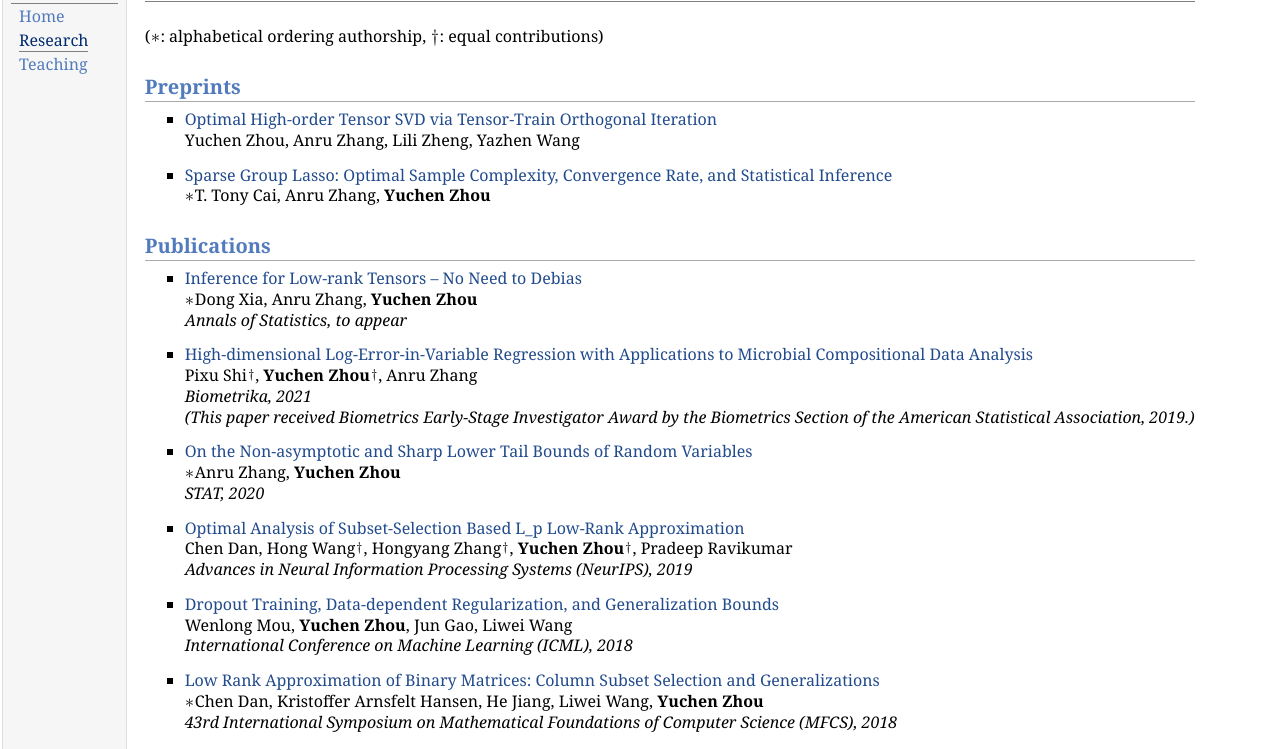
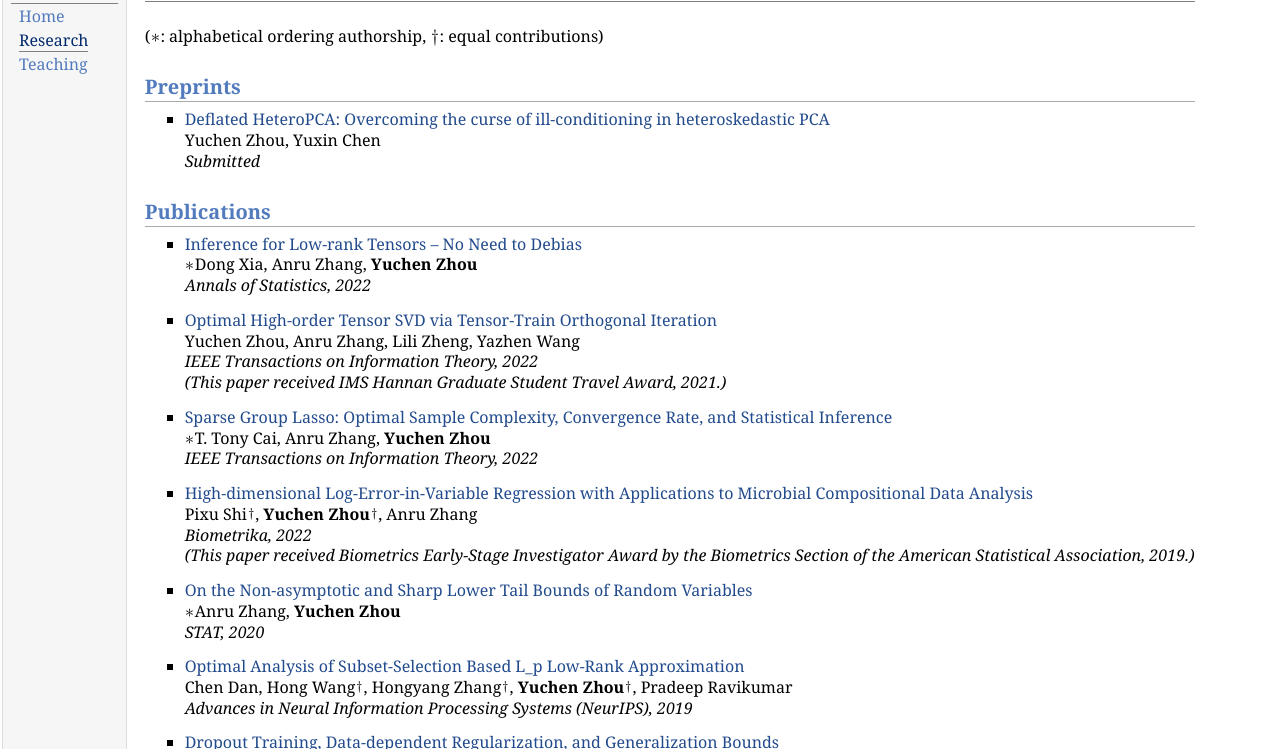
Before and after one commit to YuchenZhou-stat/YuchenZhou-stat.github.io, a plain HTML site: page research.html in a window 1280 px wide. Shown: the part 48-797 px from the top of the page. Drawn offline with Linux system fonts and the light colour scheme.

Commit message:
Add files via upload

```diff
--- a/research.html
+++ b/research.html
@@ -23,26 +23,35 @@
 <p>(<img class="eq" src="eqs/5376016171-130.png" alt="*" style="vertical-align: -0px" />: alphabetical ordering authorship, <img class="eq" src="eqs/2642310109938868105-130.png" alt="dagger" style="vertical-align: -4px" />: equal contributions)</p>
 <h2>Preprints</h2>
 <ul>
-<li><p><a href="https://arxiv.org/abs/2010.02482">Optimal High-order Tensor SVD via Tensor-Train Orthogonal Iteration</a> <br />
-Yuchen Zhou, Anru Zhang, Lili Zheng, Yazhen Wang <br /></p>
-</li>
-</ul>
-<ul>
-<li><p><a href="https://arxiv.org/abs/1909.09851">Sparse Group Lasso: Optimal Sample Complexity, Convergence Rate, and Statistical Inference</a> <br />
-<img class="eq" src="eqs/5376016171-130.png" alt="*" style="vertical-align: -0px" />T. Tony Cai, Anru Zhang, <b>Yuchen Zhou</b> <br /> </p>
+<li><p><a href="https://arxiv.org/abs/2303.06198">Deflated HeteroPCA: Overcoming the curse of ill-conditioning in heteroskedastic PCA</a> <br />
+Yuchen Zhou, Yuxin Chen <br />
+<i>Submitted</i> <br /></p>
 </li>
 </ul>
 <h2>Publications</h2>
 <ul>
 <li><p><a href="https://arxiv.org/abs/2012.14844">Inference for Low-rank Tensors &ndash; No Need to Debias</a> <br />
 <img class="eq" src="eqs/5376016171-130.png" alt="*" style="vertical-align: -0px" />Dong Xia, Anru Zhang, <b>Yuchen Zhou</b> <br />
-<i>Annals of Statistics, to appear</i> <br /></p>
+<i>Annals of Statistics, 2022</i> <br /></p>
+</li>
+</ul>
+<ul>
+<li><p><a href="https://arxiv.org/abs/2010.02482">Optimal High-order Tensor SVD via Tensor-Train Orthogonal Iteration</a> <br />
+Yuchen Zhou, Anru Zhang, Lili Zheng, Yazhen Wang <br />
+<i>IEEE Transactions on Information Theory, 2022</i> <br />
+<i>(This paper received IMS Hannan Graduate Student Travel Award, 2021.)</i> <br /></p>
+</li>
+</ul>
+<ul>
+<li><p><a href="https://arxiv.org/abs/1909.09851">Sparse Group Lasso: Optimal Sample Complexity, Convergence Rate, and Statistical Inference</a> <br />
+<img class="eq" src="eqs/5376016171-130.png" alt="*" style="vertical-align: -0px" />T. Tony Cai, Anru Zhang, <b>Yuchen Zhou</b> <br />
+<i>IEEE Transactions on Information Theory, 2022</i> <br /> </p>
 </li>
 </ul>
 <ul>
 <li><p><a href="https://arxiv.org/abs/1811.11709">High-dimensional Log-Error-in-Variable Regression with Applications to Microbial Compositional Data Analysis</a> <br />
 Pixu Shi<img class="eq" src="eqs/2783373202775312484-130.png" alt="^dagger" style="vertical-align: --3px" />, <b>Yuchen Zhou<img class="eq" src="eqs/2783373202775312484-130.png" alt="^dagger" style="vertical-align: --3px" /></b>, Anru Zhang <br />
-<i>Biometrika, 2021</i> <br />
+<i>Biometrika, 2022</i> <br />
 <i>(This paper received Biometrics Early-Stage Investigator Award by the Biometrics Section of the American Statistical Association, 2019.)</i> <br /></p>
 </li>
 </ul>
@@ -72,7 +81,7 @@ Wenlong Mou, <b>Yuchen Zhou</b>, Jun Gao, Liwei Wang <br />
 </ul>
 <div id="footer">
 <div id="footer-text">
-Page generated 2022-01-08 23:33:23 EST, by <a href="http://jemdoc.jaboc.net/">jemdoc</a>.
+Page generated 2023-08-08 22:22:26 EDT, by <a href="http://jemdoc.jaboc.net/">jemdoc</a>.
 </div>
 </div>
 </td>
```
Also changed, not shown: index.html (+3 -2 lines), 2 other files.
